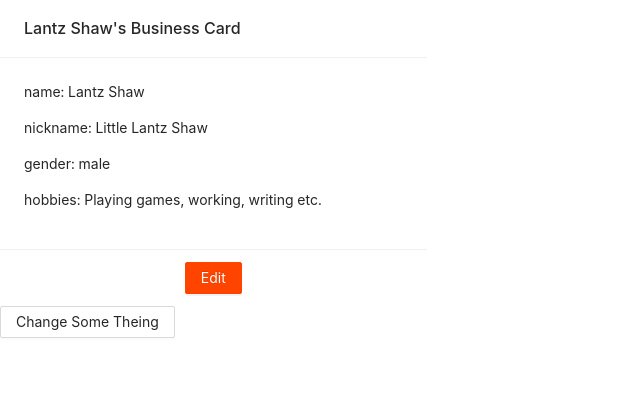
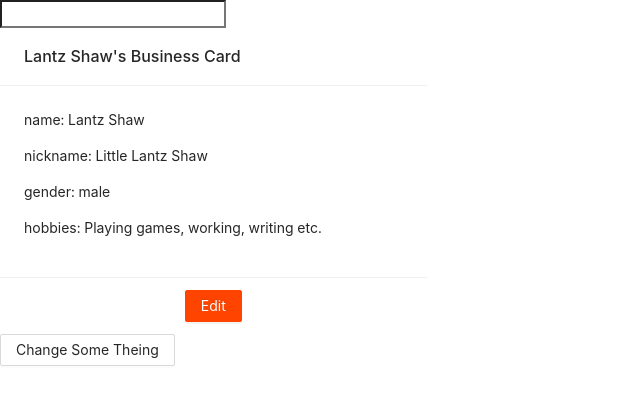
Before and after one commit to LantzShaw/vite-react-typescript, a React (Vite) app: page / in a window 1280 px wide. Shown: the top 404 px of the page, without its empty margins (0-640 px from the left). Built offline with nearby package versions, Linux system fonts and the light colour scheme.

Commit message:
test: test debounce

```diff
--- a/package.json
+++ b/package.json
@@ -9,12 +9,14 @@
   },
   "dependencies": {
     "antd": "^4.21.0",
+    "lodash-es": "^4.17.21",
     "moment": "^2.29.3",
     "react": "^18.0.0",
     "react-dom": "^18.0.0",
     "react-router-dom": "^6.3.0"
   },
   "devDependencies": {
+    "@types/lodash-es": "^4.17.6",
     "@types/node": "^17.0.42",
     "@types/react": "^18.0.0",
     "@types/react-dom": "^18.0.0",
--- a/src/views/Profile/index.tsx
+++ b/src/views/Profile/index.tsx
@@ -10,7 +10,16 @@
  */
 
 import { Button } from 'antd'
-import { useCallback, useEffect, useMemo, useState, type FC, type ReactElement } from 'react'
+import { debounce, clone, throttle } from 'lodash-es'
+import {
+  ChangeEvent,
+  useCallback,
+  useEffect,
+  useMemo,
+  useState,
+  type FC,
+  type ReactElement,
+} from 'react'
 
 import BusinessCard from './components/BusinessCard'
 
@@ -18,6 +27,7 @@ interface IProps {}
 
 const Profile: FC<IProps> = (props): ReactElement => {
   const [name, setName] = useState('Lantz Shaw')
+  // const [age, setAge] = useState(18)
 
   console.log('----------------Profile component is rendering----------------')
 
@@ -40,8 +50,29 @@ const Profile: FC<IProps> = (props): ReactElement => {
     setName('Jack Shaw')
   }
 
+  const inputChangeHandler = (e: ChangeEvent<HTMLInputElement>) => {
+    const { value } = e.target
+
+    debounceSearch(value)
+  }
+
+  const onSearch = (value: string) => {
+    console.log('--------------search value--------------', value)
+  }
+
+  // const debounceSearch = useCallback(debounce(onSearch, 300), [])
+
+  const debounceSearch = useCallback(
+    debounce((value: string) => {
+      console.log('--------------search value--------------', value)
+    }, 300),
+    []
+  )
+
   return (
     <>
+      <input type="text" onChange={inputChangeHandler} />
+
       <BusinessCard
         name={name}
         gender="male"
```
Also changed, not shown: 1 other file (tests, documents, lock files or other folders).
